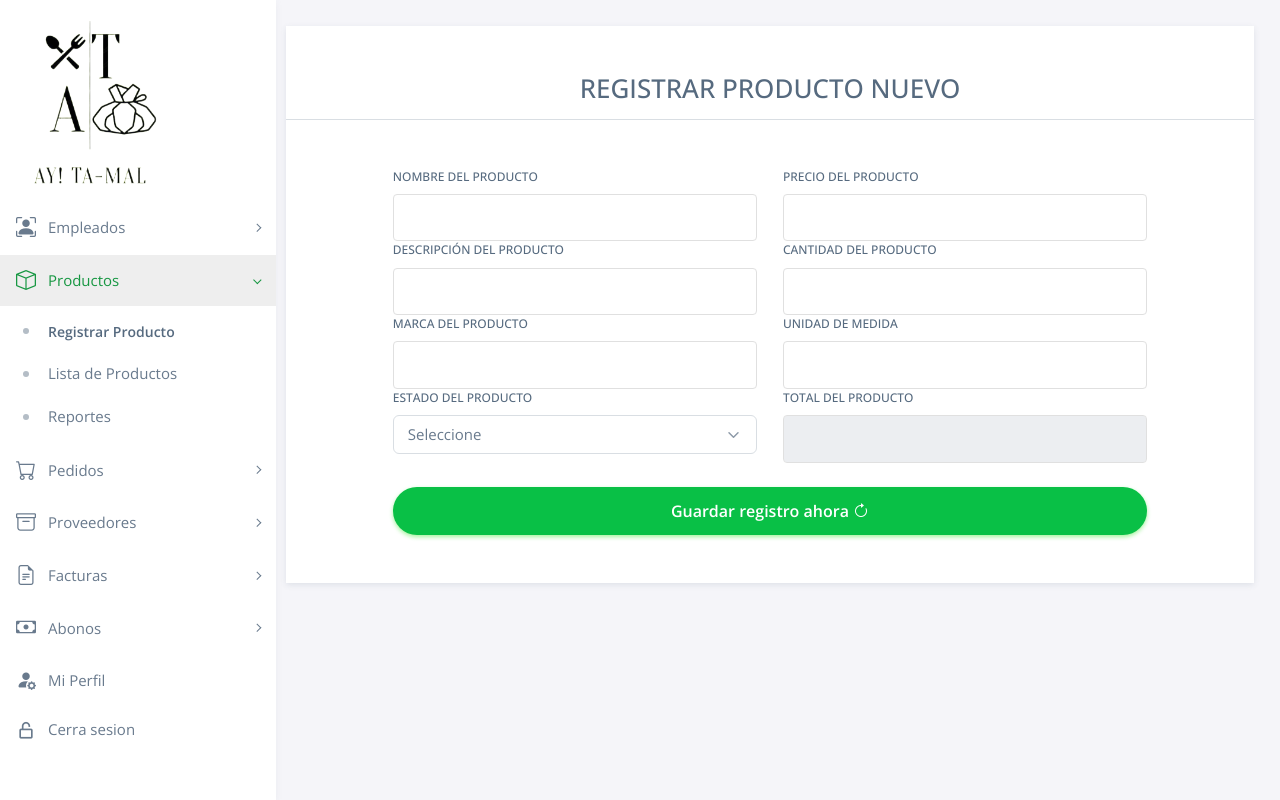
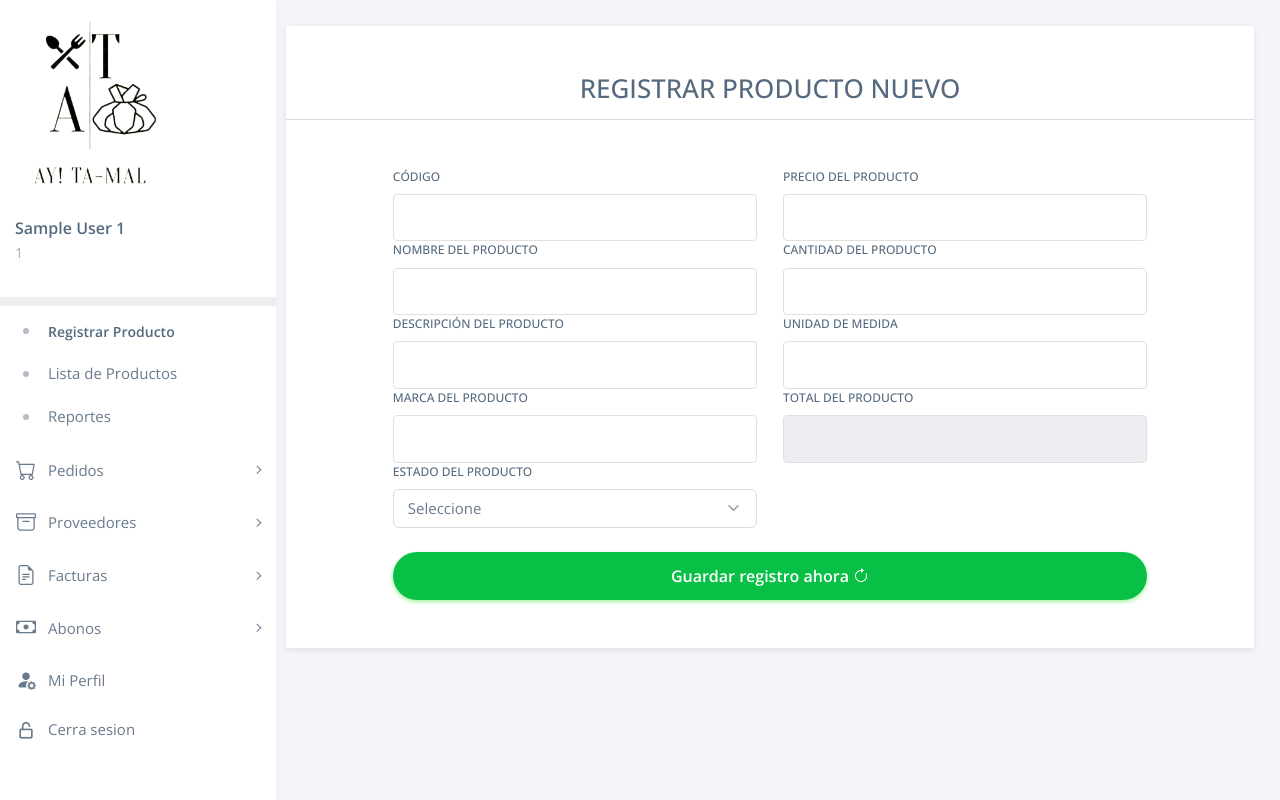
Before and after one commit to Lina1610/Proyecto_ADSO, a Flask app: page /registrar-producto in a window 1280 px wide. Run offline with Flask 3, Linux system fonts and the light colour scheme; the visitor is signed in with stand-in values (Sample User, id 1); some libraries are stand-ins or nearby versions.

Commit message:
subiendo cambnios de que ya esa codiog enproducto

```diff
--- a/my-app/BD/crud_python (1).sql
+++ b/my-app/BD/crud_python (1).sql
@@ -144,7 +144,7 @@ CREATE TABLE IF NOT EXISTS `direccion` (
   `referencias` TEXT(200) NULL,
   `telefono` VARCHAR(15) NOT NULL,
   `estado` ENUM("Activo", "Inactivo") NOT NULL,
-  `persona_id` BIGINT UNSIGNED NOT NULL,
+  `user_id` BIGINT UNSIGNED NOT NULL,
   `municipio_id` BIGINT NOT NULL,
   `departamento_id` BIGINT UNSIGNED NOT NULL,
   PRIMARY KEY (`id`),
--- a/my-app/conexion/conexionBD.py
+++ b/my-app/conexion/conexionBD.py
@@ -10,7 +10,7 @@ def connectionBD():
         connection = mysql.connector.connect(
             host="localhost",
             user="root",
-            passwd="Juan",
+            passwd="",
             database="crud_python",
             charset='utf8mb4',
             collation='utf8mb4_unicode_ci',
--- a/my-app/routers/router_user.py
+++ b/my-app/routers/router_user.py
@@ -7,8 +7,11 @@ from flask_mail import Mail, Message
 import secrets
 from datetime import datetime, timedelta
 from controllers.funciones_user import actualizar_password
-
-
+from controllers.funciones_user import actualizar_datos_usuario
+from flask import jsonify
+import os
+from werkzeug.utils import secure_filename
+from controllers.funciones_user import procesar_imagen_perfil
 
 
 # Configuración del correo
@@ -19,6 +22,15 @@ app.config['MAIL_USERNAME'] = 'EMAIL_SENDER'
 app.config['MAIL_PASSWORD'] = 'EMAIL_PASSWORD'
 
 mail = Mail(app)
+
+# Configuración para guardar las imágenes
+UPLOAD_FOLDER = 'static/uploads/perfil'
+ALLOWED_EXTENSIONS = {'png', 'jpg', 'jpeg', 'gif'}
+app.config['UPLOAD_FOLDER'] = UPLOAD_FOLDER
+
+# Función para verificar extensiones permitidas
+def allowed_file(filename):
+    return '.' in filename and filename.rsplit('.', 1)[1].lower() in ALLOWED_EXTENSIONS
 
 PATH_URL = "public/usuario"
 
@@ -188,3 +200,32 @@ def resetPassword(token):
             flash('Hubo un error al restablecer la contraseña.', 'error')
 
     return render_template('public/login/auth_reset_password.html', token=token)
+
+@app.route('/actualizar-datos-perfil', methods=['POST'])
+def actualizar_datos_perfil():
+    if 'conectado' in session:
+        # Obtener los datos del formulario
+        nombre = request.form['nombre']
+        apellido = request.form['apellido']
+        documento = request.form['documento']
+        foto_perfil = request.files.get('foto_perfil')  # Obtener el archivo subido
+
+        # Actualizar los datos del perfil
+        if actualizar_datos_perfil(session['id'], nombre, apellido, documento, foto_perfil):
+            flash('Datos actualizados correctamente.', 'success')
+            return jsonify({
+                'success': True,
+                'message': 'Datos actualizados correctamente',
+                'reload': True  # Indicar que la página debe recargarse
+            })
+        else:
+            flash('Hubo un error al actualizar los datos.', 'error')
+            return jsonify({
+                'success': False,
+                'message': 'Hubo un error al actualizar los datos'
+            })
+    else:
+        return jsonify({
+            'success': False,
+            'message': 'Primero debes iniciar sesión'
+        })
--- a/my-app/run.py
+++ b/my-app/run.py
@@ -3,6 +3,8 @@ from flask import render_template, redirect, url_for, session, flash
 from flask_mail import Mail, Message
 from config import Config  # Importar la configuración
 from dotenv import load_dotenv
+from datetime import datetime  # Necesario para trabajar con las fechas
+
 load_dotenv()  # Cargar variables de entorno desde .env
 
 # Importando los Routers
@@ -21,6 +23,13 @@ app.config.from_object(Config)
 
 # Inicializar Flask-Mail
 mail = Mail(app)
+
+# Registrar el filtro 'date' en el entorno de Jinja2
+@app.template_filter('date')
+def format_date(value, format='%d/%m/%Y %H:%M:%S'):
+    if isinstance(value, datetime):
+        return value.strftime(format)
+    return value  # En caso de que no sea un objeto datetime
 
 @app.route('/')
 def home():
--- a/my-app/static/assets/css/my_style.css
+++ b/my-app/static/assets/css/my_style.css
@@ -1,3 +1,30 @@
+/* Asegurarse de que el perfil del usuario quede alineado a la izquierda */
+.user-profile-sidebar {
+  padding: 10px 15px;  /* Agregar algo de espacio a los lados */
+  text-align: left;     /* Asegurarse que el texto se alinee a la izquierda */
+  margin-top: 10px;     /* Espacio superior */
+  margin-bottom: 20px;  /* Espacio inferior */
+}
+
+.user-info {
+  text-align: left !important;  /* Asegurarse de que la información esté alineada a la izquierda */
+}
+
+.user-info h5,
+.user-info p {
+  margin: 0;  /* Eliminar márgenes */
+  padding: 0; /* Eliminar relleno */
+}
+
+.user-info h5 {
+  font-size: 16px; /* Ajustar el tamaño de la fuente si es necesario */
+  font-weight: bold;
+}
+
+.user-info p {
+  font-size: 14px; /* Ajustar tamaño de texto para el documento */
+  color: #6c757d;  /* Color gris suave */
+}
 
 
 /* Asegurar que las etiquetas estén arriba de los campos */
--- a/my-app/templates/public/base_cpanel.html
+++ b/my-app/templates/public/base_cpanel.html
@@ -9,7 +9,9 @@
   <head>
     {% include 'public/includes/head.html' %}
     <!---->
-    {% block customCSS %} {% endblock %}
+    {% block customCSS %}
+    <link rel="stylesheet" href="{{ url_for('static', filename='assets/css/my_style.css') }}" />
+    {% endblock %}
   </head>
   <body>
     {% include 'public/includes/pre_loader.html' %}
--- a/my-app/templates/public/includes/menu_sidebar.html
+++ b/my-app/templates/public/includes/menu_sidebar.html
@@ -15,6 +15,23 @@
   </div>
 
   <div class="menu-inner-shadow"></div>
+
+
+<!-- Sección del Perfil del Usuario -->
+<div class="user-profile-sidebar">
+  {% if session.conectado %}
+    <div class="user-info">
+      <h5 class="user-name mb-1">{{ session.nombre }} {{ session.apellido }}</h5>
+      <p class="user-documento text-muted mb-1">{{ session.documento }}</p>
+    </div>
+  {% else %}
+    <p class="text-center p-3">No hay usuario logueado</p>
+  {% endif %}
+</div>
+
+
+
+
   <ul class="menu-inner py-5">
     <!-- Sección de Registro de Usuarios (Menú desplegable) -->
 <li class="menu-item menu-item-submenu {% if request.path in ['/registrar-usuario', '/lista-de-usuarios'] %} active open {% endif %}" data-menu="menu-usuarios">
--- a/my-app/templates/public/login/auth_register.html
+++ b/my-app/templates/public/login/auth_register.html
@@ -35,6 +35,7 @@
                   <option value="Cedula ciudadania">Cédula de Ciudadanía</option>
                   <option value="Tarjeta identidad">Tarjeta de Identidad</option>
                   <option value="Cedula extranjeria">Cédula de Extranjería</option>
+                  <option value="NIT">Nit</option>
                 </select>
               </div>
 
--- a/my-app/templates/public/producto/detalles_producto.html
+++ b/my-app/templates/public/producto/detalles_producto.html
@@ -31,6 +31,10 @@
         <div class="row">
           <!-- Columna 1 -->
           <div class="col-md-6">
+            <label for="codigo" class="form-label">Código del producto</label> <!-- Nuevo campo: código -->
+            <br />
+            {{ producto.codigo }}
+
             <label for="nombre" class="form-label">Nombre del producto</label>
             <br />
             {{ producto.nombre }}
@@ -67,8 +71,6 @@
             $ {{ '{:,.2f}'.format(producto.total) }}
           </div>
         </div>
-
-        </div>
       </div>
     </div>
   </div>
--- a/my-app/templates/public/producto/lista_productos.html
+++ b/my-app/templates/public/producto/lista_productos.html
@@ -13,7 +13,7 @@
     <div class="row justify-content-end">
       <div class="col-md-6 mt-4 py-2">
         <input
-          type="searchp"
+          type="search"
           id="search_producto"
           class="form-control border-0 shadow-none"
           placeholder="Buscar producto..."
@@ -32,6 +32,7 @@
           <thead>
             <tr>
               <th>#</th>
+              <th>Código</th> <!-- Nueva columna para el código -->
               <th>Nombre</th>
               <th>Descripción</th>
               <th>Precio</th>
@@ -43,6 +44,7 @@
             {% for producto in productos %}
             <tr id="producto_{{ producto.id }}">
               <td>{{ loop.index }}</td>
+              <td>{{ producto.codigo }}</td> <!-- Mostrar el código -->
               <td>{{ producto.nombre }}</td>
               <td>{{ producto.descripcion }}</td>
               <td>$ {{ '{:,.2f}'.format(producto.precio) }}</td>
--- a/my-app/templates/public/producto/registro_producto.html
+++ b/my-app/templates/public/producto/registro_producto.html
@@ -28,6 +28,13 @@
           <div class="row">
             <!-- Columna 1 -->
             <div class="col-md-6">
+              <label for="codigo" class="form-label">Código</label>
+    <input
+        type="text"
+        name="codigo"
+        id="codigo"
+        class="form-control"
+        required />
               <label for="nombre_producto" class="form-label">Nombre del producto</label>
               <input type="text" name="nombre" class="form-control" required />
 
```
Also changed, not shown: my-app/controllers/funciones_product.py (+11 -10 lines), my-app/controllers/funciones_user.py (+45 -0 lines), my-app/templates/public/perfil/perfil.html (+14 -14 lines), my-app/templates/public/producto/editar_producto.html (+8 -0 lines).
